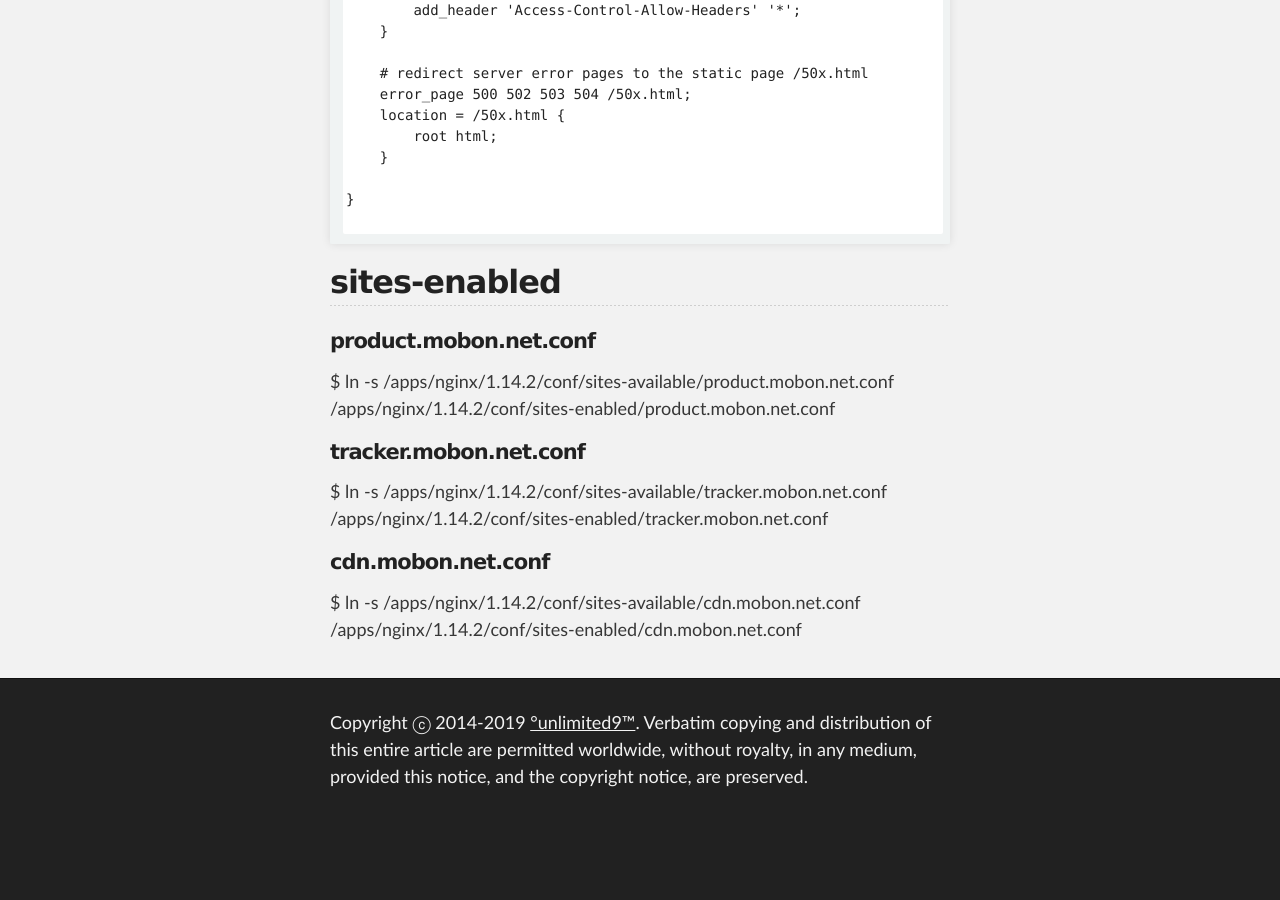
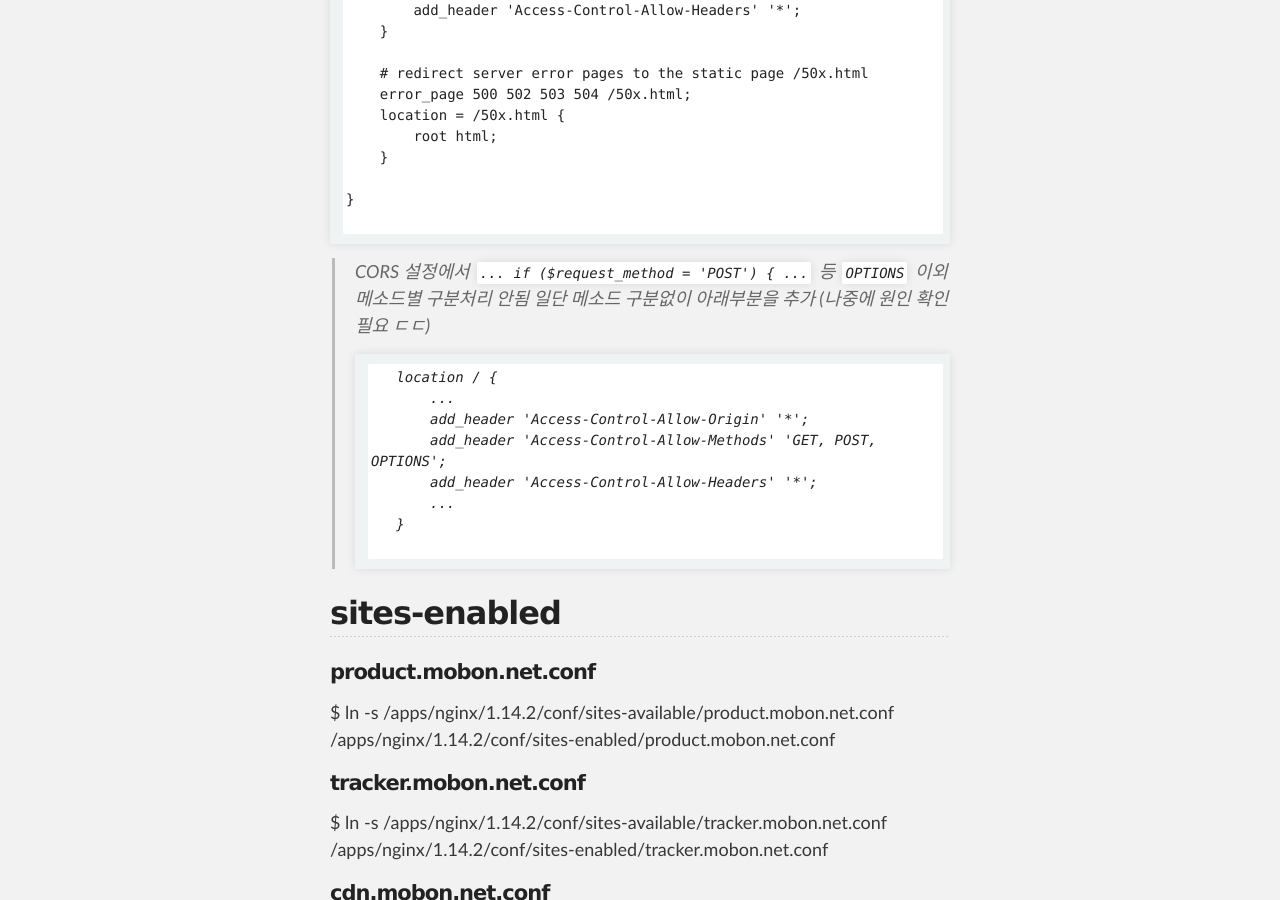
Before and after one commit to unlimited9/unlimited9.github.com, a Jekyll site: the page built from reference.notes/TA/nginx/configuration.sample.md, in a window 1280 px wide and 900 px high, scrolled down 9814 px. Built offline with Jekyll 4.4.1, drawn with Linux system fonts in a browser that asks for light colours; our own code applies the rules of GitHub Pages for plain Markdown files; before the commit the page ends 10639 px from its top, so only the background shows below that.

Commit message:
Update configuration.sample.md

````diff
--- a/reference.notes/TA/nginx/configuration.sample.md
+++ b/reference.notes/TA/nginx/configuration.sample.md
@@ -425,6 +425,20 @@ server {
 
 ```
 
+> CORS 설정에서
+>`... if ($request_method = 'POST') { ...` 등 `OPTIONS` 이외 메소드별 구분처리 안됨
+>일단 메소드 구분없이 아래부분을 추가 (나중에 원인 확인 필요 ㄷㄷ)
+>```
+>    location / {
+>        ...
+>        add_header 'Access-Control-Allow-Origin' '*';
+>        add_header 'Access-Control-Allow-Methods' 'GET, POST, OPTIONS';
+>        add_header 'Access-Control-Allow-Headers' '*';
+>        ...
+>    }
+>
+>```
+
 ## sites-enabled
 
 #### product.mobon.net.conf
````
